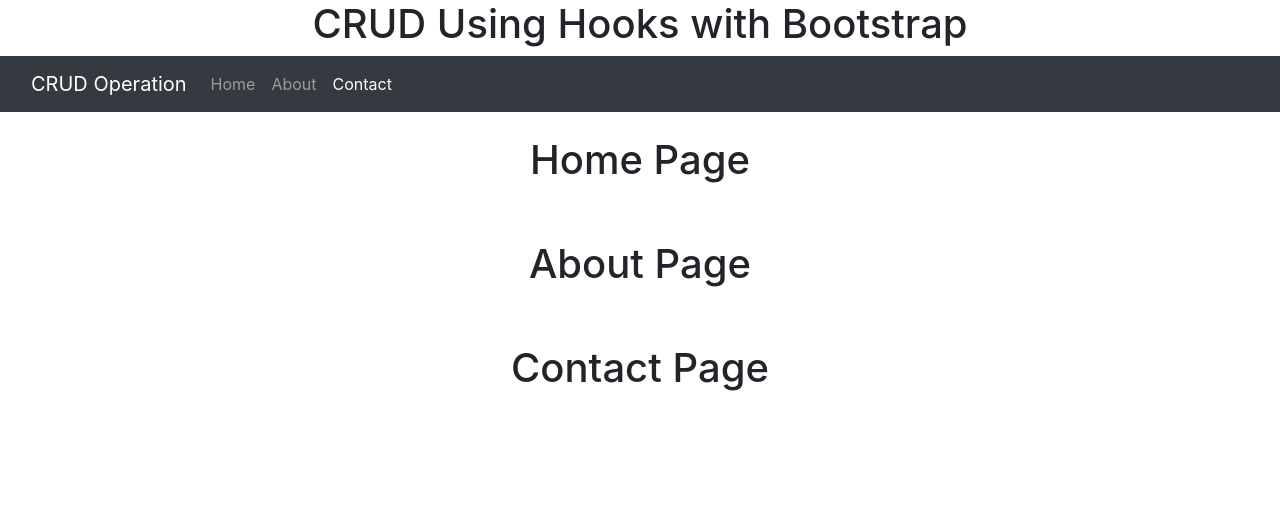
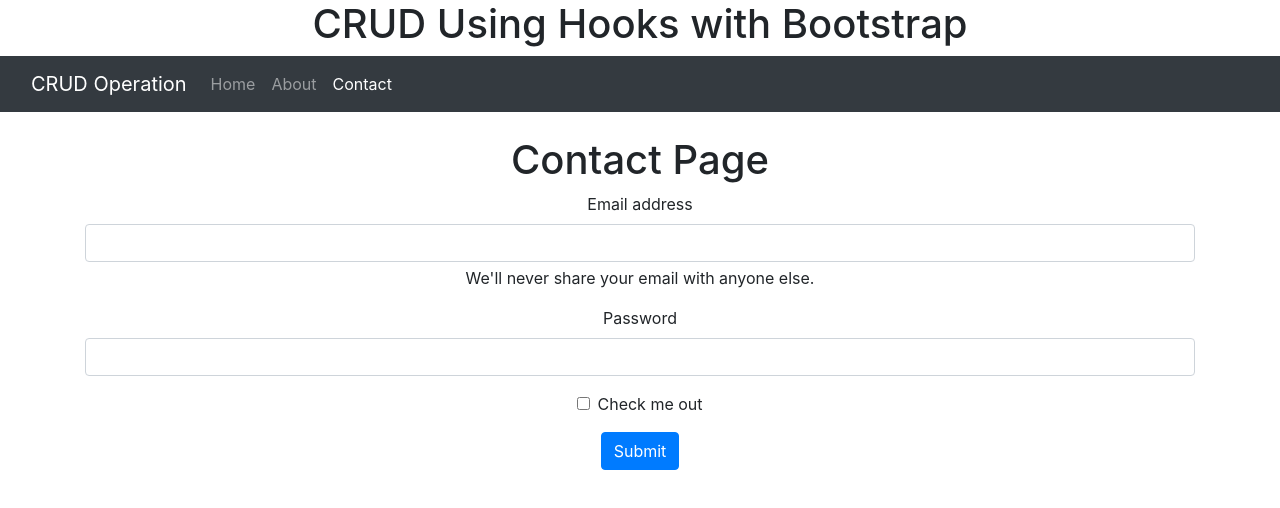
Before and after one commit to shivamvora/crud-react-hooks, a React (Create React App) app: page /contact in a window 1280 px wide. Shown: the top 508 px of the page. Built offline with nearby package versions, Linux system fonts and the light colour scheme.

Commit message:
navigations and page not found done

```diff
--- a/src/App.js
+++ b/src/App.js
@@ -5,19 +5,26 @@ import Home from './components/pages/Home';
 import About from './components/pages/About';
 import Contact from './components/pages/Contact';
 import Navbar from './components/layout/Navbar';
-import {BrowserRouter as Router, Route,Switch} from 'react-router-dom';
+import { BrowserRouter as Router, Route, Switch } from 'react-router-dom';
+import NotFound from './components/pages/NotFound';
 
 function App() {
   return (
-    <div className="App">
-      <Router>
-      <h1>CRUD Using Hooks with Bootstrap</h1>
-      <Navbar/>
-      <Home/>
-      <About/>
-      <Contact/>
-      </Router>
-    </div>
+
+    <Router>
+      <div className="App">
+        <h1>CRUD Using Hooks with Bootstrap</h1>
+        <Navbar />
+        <Switch>
+          <Route exact path="/" component={Home} />
+          <Route exact path="/about" component={About} />
+          <Route exact path="/contact" component={Contact} />
+          <Route component={NotFound} />
+        </Switch>
+
+      </div>
+    </Router>
+
   );
 }
 
--- a/src/components/pages/About.js
+++ b/src/components/pages/About.js
@@ -6,6 +6,11 @@ const About = () => {
             <div className="container">
                 <div className="py-4">
                     <h1>About Page</h1>
+                    <p className="lead">Lorem ipsum dolor sit amet consectetur adipisicing elit. Minima error ex laudantium dolore delectus, cupiditate sapiente temporibus vero? Laborum officiis sequi, earum fugit architecto eaque sit cupiditate facilis. Atque, suscipit.</p>
+
+                    <p className="lead">Lorem ipsum dolor sit amet consectetur adipisicing elit. Minima error ex laudantium dolore delectus, cupiditate sapiente temporibus vero? Laborum officiis sequi, earum fugit architecto eaque sit cupiditate facilis. Atque, suscipit.</p>
+
+                    <p className="lead">Lorem ipsum dolor sit amet consectetur adipisicing elit. Minima error ex laudantium dolore delectus, cupiditate sapiente temporibus vero? Laborum officiis sequi, earum fugit architecto eaque sit cupiditate facilis. Atque, suscipit.</p>
                 </div>
             </div>
         </div>
--- a/src/components/pages/Contact.js
+++ b/src/components/pages/Contact.js
@@ -6,6 +6,22 @@ const Contact = () => {
             <div className="container">
                 <div className="py-4">
                     <h1>Contact Page</h1>
+                    <form>
+                        <div class="mb-3">
+                            <label for="exampleInputEmail1" class="form-label">Email address</label>
+                            <input type="email" class="form-control" id="exampleInputEmail1" aria-describedby="emailHelp" />
+                            <div id="emailHelp" class="form-text">We'll never share your email with anyone else.</div>
+                        </div>
+                        <div class="mb-3">
+                            <label for="exampleInputPassword1" class="form-label">Password</label>
+                            <input type="password" class="form-control" id="exampleInputPassword1" />
+                        </div>
+                        <div class="mb-3 form-check">
+                            <input type="checkbox" class="form-check-input" id="exampleCheck1" />
+                            <label class="form-check-label" for="exampleCheck1">Check me out</label>
+                        </div>
+                        <button type="submit" class="btn btn-primary">Submit</button>
+                    </form>
                 </div>
             </div>
         </div>
--- /dev/null
+++ b/src/components/pages/NotFound.js
@@ -0,0 +1,11 @@
+import React from 'react';
+
+const NotFound = () => {
+    return (
+        <div className="not-found">
+            <h1 className="display-1">Page not found</h1>
+        </div>
+    )
+}
+
+export default NotFound;
--- a/src/index.css
+++ b/src/index.css
@@ -11,3 +11,13 @@ code {
   font-family: source-code-pro, Menlo, Monaco, Consolas, 'Courier New',
     monospace;
 }
+.not-found{
+  position: fixed;
+  width: 100vw;
+  height: 100vh;
+  background-color:;
+  top: -10;
+  align-items: center;
+  display: flex;
+  justify-content: center;
+}
```
